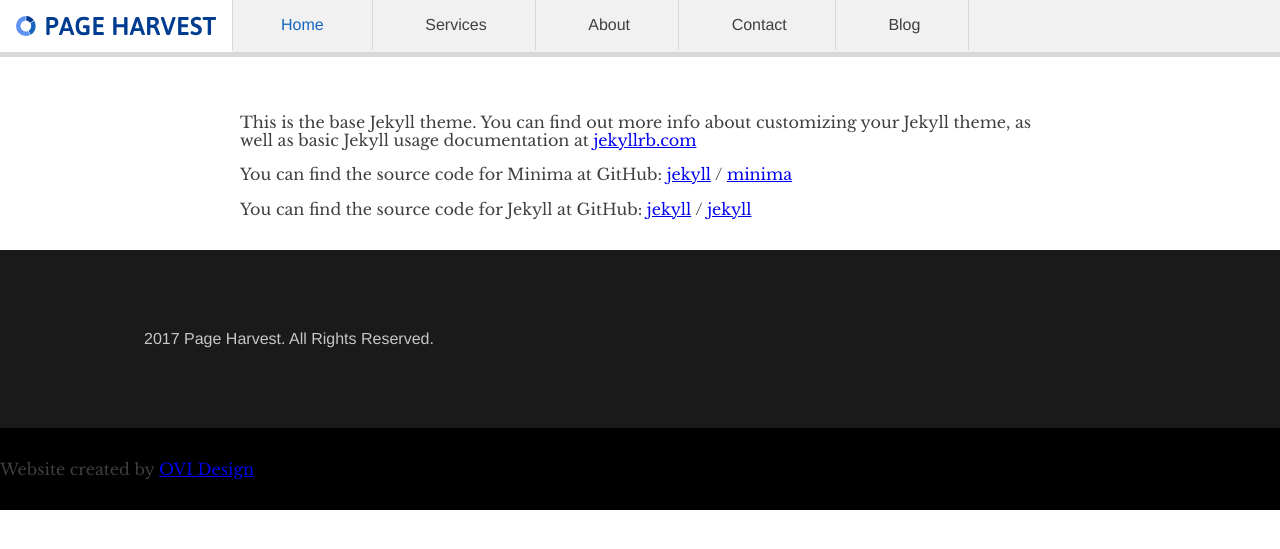
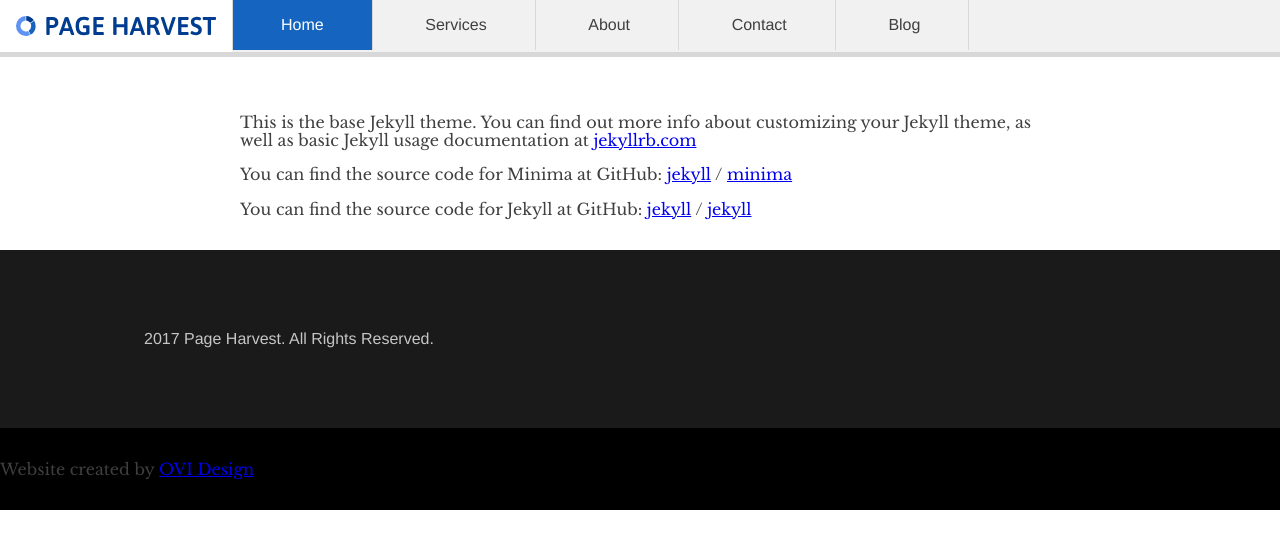
Before and after one commit to ovidesign/ovidesign.github.io, a Jekyll site: the page built from about.md, in a window 1280 px wide. Shown: the top 549 px of the page. Built offline with Jekyll 4.4.1, drawn with Linux system fonts in a browser that asks for light colours.

Commit message:
Blued up nav

```diff
--- a/_sass/partials/nav.scss
+++ b/_sass/partials/nav.scss
@@ -24,11 +24,11 @@ nav {
 #navicon {
   display: block;
   position: absolute;
-  height: 22px;
-  width: 22px;
+  height: 18px;
+  width: 24px;
   background-image: url(../assets/img/navicon.svg);
   border-radius: 0px;
-  top: 14px;
+  top: 16px;
   right: 14px;
   @include tablets {
     display: none;
@@ -63,9 +63,11 @@ nav {
         }
       }
     }
-    &.active {
+    &.active,
+    &.active:hover {
+      background: $primary;
       a {
-        color: $primary;
+        color: $white;
       }
     }
     a {
```
Also changed, not shown: assets/img/navicon.svg.
